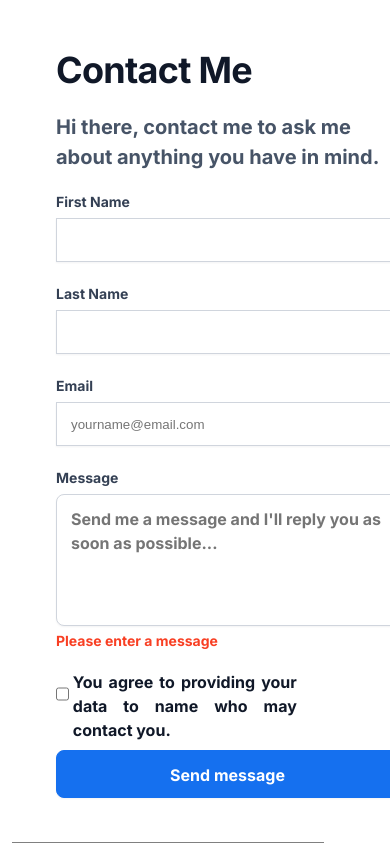
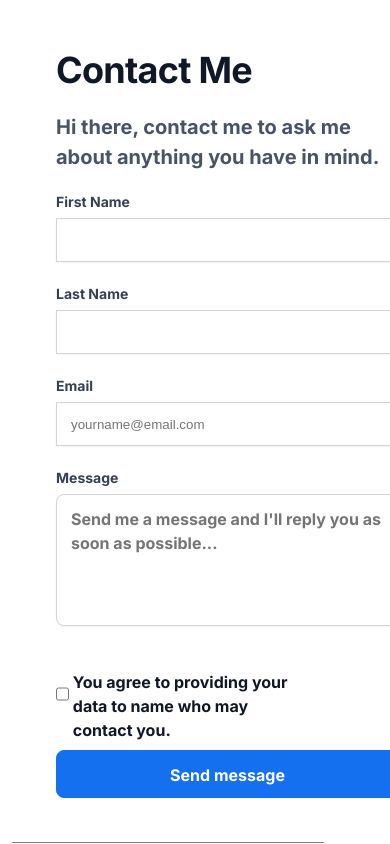
Before and after one commit to Petsamuel/linktree-clone, a React (Create React App) app: page /contact in a window 390 px wide. Shown: the top 844 px of the page. Built offline with nearby package versions, Linux system fonts and the light colour scheme.

Commit message:
mobile responsiveness

```diff
--- a/src/App.css
+++ b/src/App.css
@@ -405,13 +405,13 @@ box-shadow: 0px 1px 2px rgba(16, 24, 40, 0.05);
 border-radius: 8px;
 }
 .radio_button>span {
-  text-align:justify;
   width: 50%;
 height: 48px;
   word-break: keep-all;
   font-weight: 400;
 font-size: 16px;
 line-height: 24px;
+padding-right:5px;
 
 }
 .form-footer-text>input {
--- a/src/components/contact.js
+++ b/src/components/contact.js
@@ -9,20 +9,25 @@ function Contact() {
   let error_message = document.querySelector(".error-message");
   let contact_form = document.querySelector(".email-form-message");
   const [Form_Message, set_Form_Message] = useState("");
-  // const noMessage = Form_Message === "" || Form_Message.length === 0;
   const status = "Please enter a message";
+   function successMessage(){
+    alert("sent");
+    contact_form.target.value =""
 
-  const err_Respond = () => {
-    return contact_form.classList.add("contact-fom-error");
+ };
+  function err_Respond (){
+     contact_form.classList.add("contact-fom-error");
+     error_message.innerText = status
   };
+
   function Validate() {
-    Form_Message.length <= 0 ? err_Respond() : alert("sent");
+    Form_Message.length <= 0 ? err_Respond() : successMessage();
   }
 
   function FormValue(e) {
     set_Form_Message(e.target.value);
-    error_message.innerHTML = " ";
     contact_form.classList.remove("contact-fom-error");
+     error_message.innerText = ""
   }
 
   return (
@@ -71,10 +76,10 @@ function Contact() {
                   value={Form_Message}
                   onChange={FormValue}
                 ></textarea>
-                <div className="error-message">{status}</div>
+                <div className="error-message"></div>
               </div>
               <span className="radio_button">
-                <input type="checkbox" id="" /> &nbsp;{" "}
+                <input type="checkbox" id="" /> &nbsp;
                 <span>
                   You agree to providing your data to name who may contact you.
                 </span>
```
